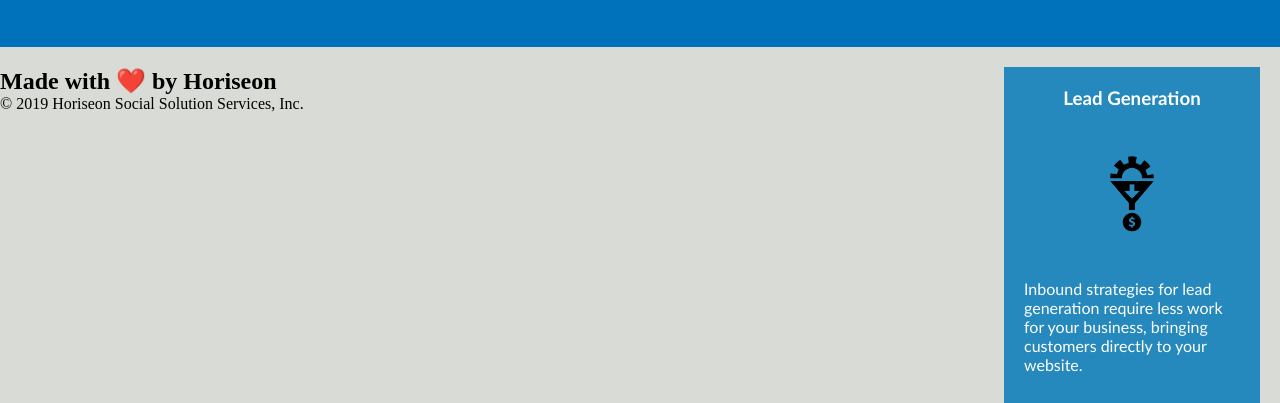
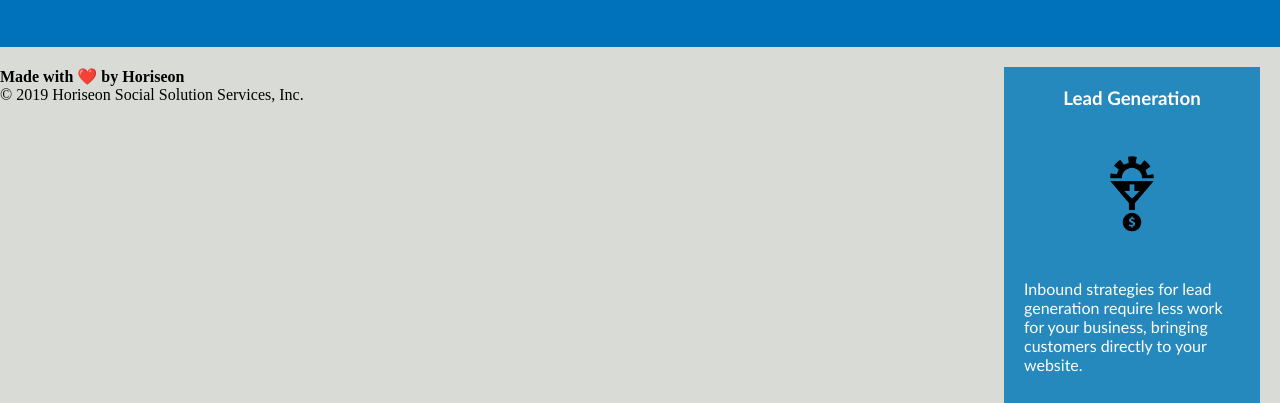
Before and after one commit to RissaC2/Challenge-One, a plain HTML site: page index.html in a window 1280 px wide. Shown: the part 1794-2197 px from the top of the page. Drawn offline with Linux system fonts and the light colour scheme.

Commit message:
changed the header, corrected HTML file and CSS

```diff
--- a/assets/css/style.css
+++ b/assets/css/style.css
@@ -84,6 +84,7 @@ p {
     height: 100%;
     font-family: 'Gill Sans', 'Gill Sans MT', Calibri, 'Trebuchet MS', sans-serif;
     background-color: #2589bd;
+
 }
 
 .benefit-lead {
@@ -120,6 +121,7 @@ p {
     display: block;
     margin: 10px auto;
     max-width: 150px;
+
 }
 
 .benefit-brand img {
--- a/index.html
+++ b/index.html
@@ -95,7 +95,7 @@
         </div>
     </main>
             <footer>
-        <h2>Made with ❤️️ by Horiseon</h2>
+        <h4>Made with ❤️️ by Horiseon</h2>
         <p>
             &copy; 2019 Horiseon Social Solution Services, Inc.
         </p>
```
Also changed, not shown: 01-html-css-git-challenge-demo.png (added).
